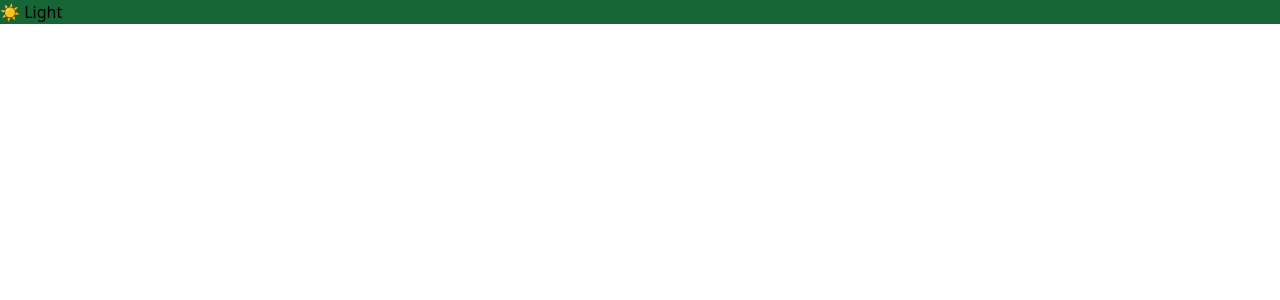
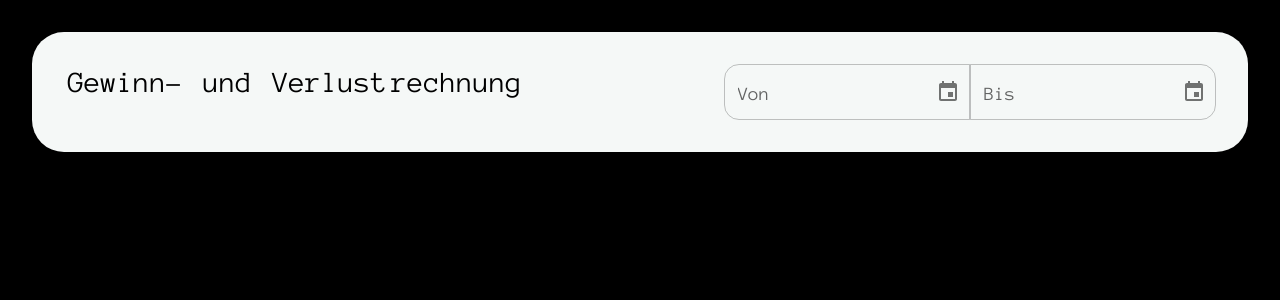
Before and after one commit to MusaevaAdelya/guv-app-electron, a React (Vite) app in the folder react-app/: page / in a window 1280 px wide. Shown: the top 300 px of the page. Built offline with nearby package versions, Linux system fonts and the light colour scheme.

Commit message:
finished styling the header

```diff
--- a/react-app/package.json
+++ b/react-app/package.json
@@ -10,8 +10,14 @@
     "preview": "vite preview"
   },
   "dependencies": {
+    "@emotion/react": "^11.14.0",
+    "@emotion/styled": "^11.14.0",
+    "@mui/icons-material": "^7.1.1",
+    "@mui/material": "^7.1.1",
+    "@mui/x-date-pickers": "^8.5.1",
     "@reduxjs/toolkit": "^2.8.2",
     "@tailwindcss/vite": "^4.1.8",
+    "dayjs": "^1.11.13",
     "react": "^19.1.0",
     "react-dom": "^19.1.0",
     "react-redux": "^9.2.0",
--- a/react-app/src/App.tsx
+++ b/react-app/src/App.tsx
@@ -1,22 +1,22 @@
-import { useEffect } from "react";
-import { useAppSelector, useAppDispatch } from "./redux/store";
-import { toggleTheme } from "./redux/themeSlice";
+import Header from "./layout/Header";
+import {
+  createTheme,
+  ThemeProvider
+} from "@mui/material";
+
+const theme = createTheme({
+  typography: {
+    fontFamily: 'var(--font-base)', // Replace with your desired font
+  },
+});
 
 function App() {
-  const darkMode = useAppSelector((state) => state.theme.darkMode);
-  const dispatch = useAppDispatch();
-
-  useEffect(() => {
-    document.documentElement.classList.toggle("dark", darkMode);
-  }, [darkMode]);
-
   return (
-    <div className="bg-primary text-black">
-      <button onClick={() => dispatch(toggleTheme())}>
-        {darkMode ? "🌙 Dark" : "☀️ Light"}
-      </button>
-
-    </div>
+    <ThemeProvider theme={theme}>
+      <main className="bg-background rounded-4xl p-8">
+        <Header></Header>
+      </main>
+    </ThemeProvider>
   );
 }
 
--- /dev/null
+++ b/react-app/src/components/CustomDatePicker.tsx
@@ -0,0 +1,37 @@
+import { DatePicker } from "@mui/x-date-pickers";
+
+type CustomDatePickerProps = {
+  borderRadius?: string;
+  label: string;
+};
+
+function CustomDatePicker({
+  borderRadius = "10px",
+  label,
+}: CustomDatePickerProps) {
+  return (
+    <DatePicker
+      label={label}
+      slotProps={{
+        textField: {
+          sx: {
+            // Стили для label
+            "& .MuiInputLabel-root": {
+              fontSize: "1.2rem",
+            },
+            "& .MuiInputLabel-root.Mui-focused": {
+              fontSize: "1.2rem",
+            },
+          },
+          InputProps: {
+            sx: {
+              borderRadius,
+            },
+          },
+        },
+      }}
+    />
+  );
+}
+
+export default CustomDatePicker;
--- /dev/null
+++ b/react-app/src/components/DatePickerGroup.tsx
@@ -0,0 +1,16 @@
+import { AdapterDayjs } from "@mui/x-date-pickers/AdapterDayjs";
+import { LocalizationProvider } from "@mui/x-date-pickers/LocalizationProvider";
+import CustomDatePicker from "./CustomDatePicker";
+
+function DatePickerGroup() {
+  return (
+    <LocalizationProvider dateAdapter={AdapterDayjs}>
+      <div className="flex gap-0">
+        <CustomDatePicker borderRadius="15px 0px 0px 15px" label="Von"/>
+        <CustomDatePicker borderRadius="0px 15px 15px 0px" label="Bis"/>
+      </div>
+    </LocalizationProvider>
+  );
+}
+
+export default DatePickerGroup;
--- /dev/null
+++ b/react-app/src/components/Highlight.tsx
@@ -0,0 +1,14 @@
+import type { Props } from '../types/types'
+
+type HightlightProps=Props &{
+    color:string
+}
+
+
+function Highlight({children, color}:HightlightProps) {
+  return (
+    <span className={`bg-${color}/70 rounded-4xl p-1`}>{children}</span>
+  )
+}
+
+export default Highlight
--- /dev/null
+++ b/react-app/src/components/ThemeToggler.tsx
@@ -0,0 +1,29 @@
+function ThemeToggler() {
+  return (
+    <button
+      onClick={() => document.body.classList.toggle("dark")}
+      className="h-12 w-12 rounded-lg p-2 hover:bg-gray-100 dark:hover:bg-gray-700 hover:cursor-pointer"
+    >
+      <svg
+        className="fill-violet-700 block dark:hidden"
+        fill="currentColor"
+        viewBox="0 0 20 20"
+      >
+        <path d="M17.293 13.293A8 8 0 016.707 2.707a8.001 8.001 0 1010.586 10.586z" />
+      </svg>
+      <svg
+        className="fill-yellow-500 hidden dark:block"
+        fill="currentColor"
+        viewBox="0 0 20 20"
+      >
+        <path
+          d="M10 2a1 1 0 011 1v1a1 1 0 11-2 0V3a1 1 0 011-1zm4 8a4 4 0 11-8 0 4 4 0 018 0zm-.464 4.95l.707.707a1 1 0 001.414-1.414l-.707-.707a1 1 0 00-1.414 1.414zm2.12-10.607a1 1 0 010 1.414l-.706.707a1 1 0 11-1.414-1.414l.707-.707a1 1 0 011.414 0zM17 11a1 1 0 100-2h-1a1 1 0 100 2h1zm-7 4a1 1 0 011 1v1a1 1 0 11-2 0v-1a1 1 0 011-1zM5.05 6.464A1 1 0 106.465 5.05l-.708-.707a1 1 0 00-1.414 1.414l.707.707zm1.414 8.486l-.707.707a1 1 0 01-1.414-1.414l.707-.707a1 1 0 011.414 1.414zM4 11a1 1 0 100-2H3a1 1 0 000 2h1z"
+          fillRule="evenodd"
+          clipRule="evenodd"
+        />
+      </svg>
+    </button>
+  );
+}
+
+export default ThemeToggler;
--- a/react-app/src/index.css
+++ b/react-app/src/index.css
@@ -1,25 +1,48 @@
+@import url('https://fonts.googleapis.com/css2?family=Anonymous+Pro:ital,wght@0,400;0,700;1,400;1,700&display=swap');
 @import "tailwindcss";
 
 @custom-variant dark (&:where(.dark, .dark *));
 
+:root{
+  --color-background:#F5F8F7;
+  --color-primary:white;
+  --color-secondary:black;
+  --color-accent:#01E874;
+  --color-accent-2:#F53861;
+  --color-text:black;
+  --color-text-2:#282B2A;
+
+  --font-base:"Anonymous Pro", monospace;
+}
+
 @theme {
-  --color-primary: #166534;    /* Forest green, softer than original */
-  --color-muted: #e5e5e5;      /* Light gray for subtle elements */
-  --color-tertiary: #94a3b8;   /* Slate blue-gray, Notion-like */
-  --color-surface: #ffffff;    /* Pure white for surfaces */
-  --color-accent: #64748b;     /* Grayscale accent with bluish tint */
-  --color-secondary: #dcfce7;  /* Very light green for highlights */
-  --color-content: #0f172a;    /* Almost black, but softer */
-  --color-background: #f8fafc; /* Off-white background, Notion-like */
+  --color-background:#F5F8F7;
+  --color-primary:white;
+  --color-secondary:black;
+  --color-accent:#01E874;
+  --color-accent-2:#F53861;
+  --color-text:black;
+  --color-text-2:#282B2A;
 }
 
 .dark {
-  --color-primary: #4ade80;    /* Brighter green for dark mode */
-  --color-muted: #334155;      /* Muted slate color */
-  --color-tertiary: #64748b;   /* Medium gray with blue tint */
-  --color-surface: #1e293b;    /* Dark blue-gray for surfaces */
-  --color-accent: #94a3b8;     /* Medium-light gray accent */
-  --color-secondary: #064e3b;  /* Dark teal-green */
-  --color-content: #f1f5f9;    /* Off-white text */
-  --color-background: #0f172a; /* Very dark blue-gray background */
+  --color-background:#343445;
+  --color-primary:#252737;
+  --color-secondary:black;
+  --color-accent:#01E874;
+  --color-accent-2:#F53861;
+  --color-text:white;
+  --color-text-2:#B7BBBE;
 }
+
+html {
+  font-family: "Anonymous Pro", monospace;
+  font-weight: 400;
+  font-style: normal;
+}
+
+body{
+  background-color: black;
+  padding: 2rem;
+  font-family: var(--font-base);
+}
--- /dev/null
+++ b/react-app/src/layout/Header.tsx
@@ -0,0 +1,18 @@
+import DatePickerGroup from "../components/DatePickerGroup";
+import Highlight from "../components/Highlight";
+
+function Header() {
+  return (
+    <section className="flex flex-col lg:flex-row gap-7 ">
+      <p className="text-3xl flex-grow text-text whitespace-nowrap">
+        <Highlight color="accent">Gewinn-</Highlight> und{" "}
+        <Highlight color="accent-2">Verlust</Highlight>rechnung
+      </p>
+      <div className="self-end lg:self-auto lg:ml-auto">
+        <DatePickerGroup />
+      </div>
+    </section>
+  );
+}
+
+export default Header;
--- /dev/null
+++ b/react-app/src/types/types.ts
@@ -0,0 +1,5 @@
+import type { ReactNode } from 'react';
+
+export type Props= {
+  children?: ReactNode;
+}
```
Also changed, not shown: 1 other file (tests, documents, lock files or other folders).
